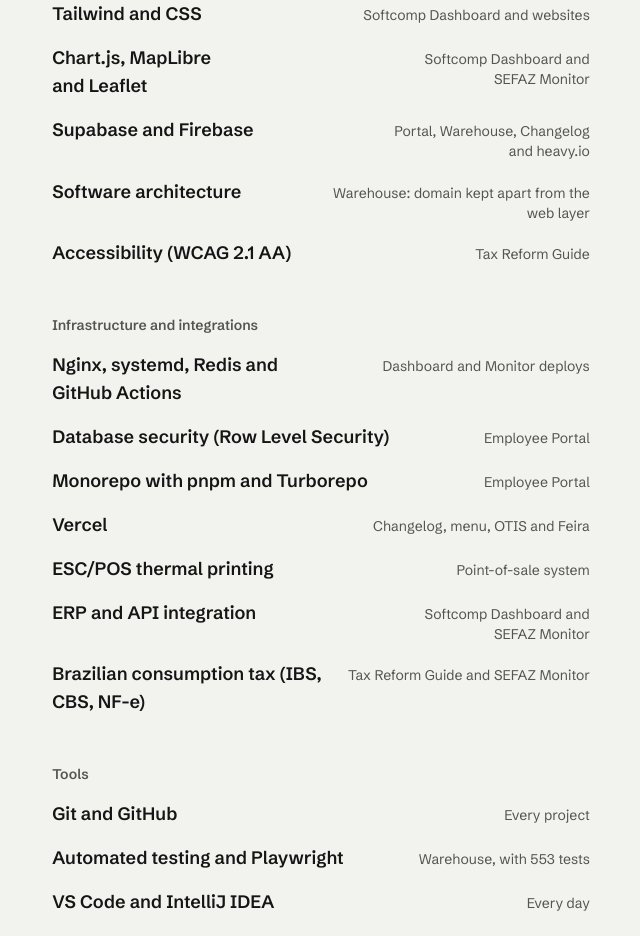
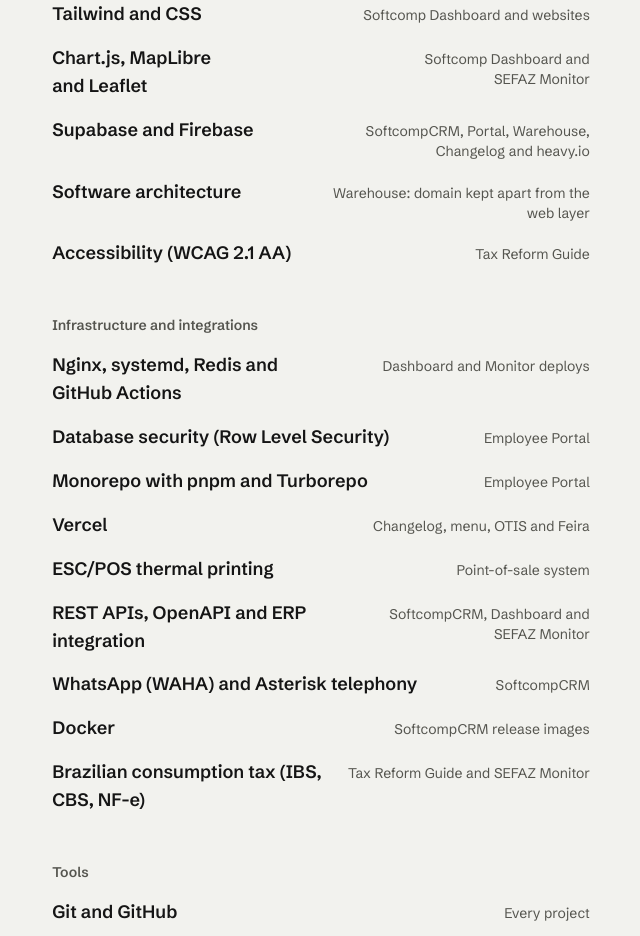
Before and after one commit to bieleckydev/portifolio, a React (Vite) app: page / in a window 1280 px wide. Shown: the part 5100-6036 px from the top of the page, without its empty margins (639-1279 px from the left). Built offline with nearby package versions, Linux system fonts and the light colour scheme; no server answers.

Commit message:
content: adiciona APIs, WhatsApp, Asterisk, Docker e Vitest às habilidades

```diff
--- a/src/i18n/en.js
+++ b/src/i18n/en.js
@@ -144,7 +144,7 @@ export const en = {
           { name: 'React Native with Expo', value: 'heavy.io and Employee Portal' },
           { name: 'Tailwind and CSS', value: 'Softcomp Dashboard and websites' },
           { name: 'Chart.js, MapLibre and Leaflet', value: 'Softcomp Dashboard and SEFAZ Monitor' },
-          { name: 'Supabase and Firebase', value: 'Portal, Warehouse, Changelog and heavy.io' },
+          { name: 'Supabase and Firebase', value: 'SoftcompCRM, Portal, Warehouse, Changelog and heavy.io' },
           { name: 'Software architecture', value: 'Warehouse: domain kept apart from the web layer' },
           { name: 'Accessibility (WCAG 2.1 AA)', value: 'Tax Reform Guide' }
         ]
@@ -157,7 +157,9 @@ export const en = {
           { name: 'Monorepo with pnpm and Turborepo', value: 'Employee Portal' },
           { name: 'Vercel', value: 'Changelog, menu, OTIS and Feira' },
           { name: 'ESC/POS thermal printing', value: 'Point-of-sale system' },
-          { name: 'ERP and API integration', value: 'Softcomp Dashboard and SEFAZ Monitor' },
+          { name: 'REST APIs, OpenAPI and ERP integration', value: 'SoftcompCRM, Dashboard and SEFAZ Monitor' },
+          { name: 'WhatsApp (WAHA) and Asterisk telephony', value: 'SoftcompCRM' },
+          { name: 'Docker', value: 'SoftcompCRM release images' },
           { name: 'Brazilian consumption tax (IBS, CBS, NF-e)', value: 'Tax Reform Guide and SEFAZ Monitor' }
         ]
       },
@@ -165,7 +167,7 @@ export const en = {
         label: 'Tools',
         rows: [
           { name: 'Git and GitHub', value: 'Every project' },
-          { name: 'Automated testing and Playwright', value: 'Warehouse, with 553 tests' },
+          { name: 'Testing with Vitest and Playwright', value: 'Warehouse, with 553 tests, and SoftcompCRM' },
           { name: 'VS Code and IntelliJ IDEA', value: 'Every day' },
           { name: 'Trello', value: 'Planning deliveries' }
         ]
--- a/src/i18n/pt.js
+++ b/src/i18n/pt.js
@@ -144,7 +144,7 @@ export const pt = {
           { name: 'React Native com Expo', value: 'heavy.io e Portal do Colaborador' },
           { name: 'Tailwind e CSS', value: 'Painel Softcomp e sites' },
           { name: 'Chart.js, MapLibre e Leaflet', value: 'Painel Softcomp e Monitor SEFAZ' },
-          { name: 'Supabase e Firebase', value: 'Portal, Almoxarifado, Changelog e heavy.io' },
+          { name: 'Supabase e Firebase', value: 'SoftcompCRM, Portal, Almoxarifado, Changelog e heavy.io' },
           { name: 'Arquitetura de software', value: 'Almoxarifado: domínio separado da camada web' },
           { name: 'Acessibilidade (WCAG 2.1 AA)', value: 'Guia da Reforma Tributária' }
         ]
@@ -157,7 +157,9 @@ export const pt = {
           { name: 'Monorepo com pnpm e Turborepo', value: 'Portal do Colaborador' },
           { name: 'Vercel', value: 'Changelog, cardápio, OTIS e Feira' },
           { name: 'Impressão térmica ESC/POS', value: 'Sistema de caixa' },
-          { name: 'Integração com ERP e APIs', value: 'Painel Softcomp e Monitor SEFAZ' },
+          { name: 'APIs REST, OpenAPI e integração com ERP', value: 'SoftcompCRM, Painel e Monitor SEFAZ' },
+          { name: 'WhatsApp (WAHA) e telefonia com Asterisk', value: 'SoftcompCRM' },
+          { name: 'Docker', value: 'Imagens de release do SoftcompCRM' },
           { name: 'Tributação do consumo (IBS, CBS e NF-e)', value: 'Guia da Reforma e Monitor SEFAZ' }
         ]
       },
@@ -165,7 +167,7 @@ export const pt = {
         label: 'Ferramentas',
         rows: [
           { name: 'Git e GitHub', value: 'Todos os projetos' },
-          { name: 'Testes automatizados e Playwright', value: 'Almoxarifado, com 553 testes' },
+          { name: 'Testes com Vitest e Playwright', value: 'Almoxarifado, com 553 testes, e SoftcompCRM' },
           { name: 'VS Code e IntelliJ IDEA', value: 'Dia a dia' },
           { name: 'Trello', value: 'Organização de entregas' }
         ]
--- a/src/i18n/zh.js
+++ b/src/i18n/zh.js
@@ -144,7 +144,7 @@ export const zh = {
           { name: 'React Native（Expo）', value: 'heavy.io 和员工门户' },
           { name: 'Tailwind 和 CSS', value: 'Softcomp 面板和网站' },
           { name: 'Chart.js、MapLibre 和 Leaflet', value: 'Softcomp 面板和 SEFAZ 监控' },
-          { name: 'Supabase 和 Firebase', value: '员工门户、仓储系统、更新日志和 heavy.io' },
+          { name: 'Supabase 和 Firebase', value: 'SoftcompCRM、员工门户、仓储系统、更新日志和 heavy.io' },
           { name: '软件架构', value: '仓储系统：领域层与网页层分离' },
           { name: '无障碍（WCAG 2.1 AA）', value: '税制改革指南' }
         ]
@@ -157,7 +157,9 @@ export const zh = {
           { name: 'pnpm 与 Turborepo 单仓库', value: '员工门户' },
           { name: 'Vercel', value: '更新日志、菜单、OTIS 和 Feira' },
           { name: 'ESC/POS 热敏打印', value: '收银系统' },
-          { name: 'ERP 与 API 集成', value: 'Softcomp 面板和 SEFAZ 监控' },
+          { name: 'REST API、OpenAPI 与 ERP 集成', value: 'SoftcompCRM、面板和 SEFAZ 监控' },
+          { name: 'WhatsApp（WAHA）与 Asterisk 电话系统', value: 'SoftcompCRM' },
+          { name: 'Docker', value: 'SoftcompCRM 发布镜像' },
           { name: '消费税制（IBS、CBS、NF-e）', value: '税制改革指南和 SEFAZ 监控' }
         ]
       },
@@ -165,7 +167,7 @@ export const zh = {
         label: '工具',
         rows: [
           { name: 'Git 和 GitHub', value: '所有项目' },
-          { name: '自动化测试与 Playwright', value: '仓储系统，553 个测试' },
+          { name: 'Vitest 与 Playwright 测试', value: '仓储系统（553 个测试）和 SoftcompCRM' },
           { name: 'VS Code 和 IntelliJ IDEA', value: '日常使用' },
           { name: 'Trello', value: '交付规划' }
         ]
```
